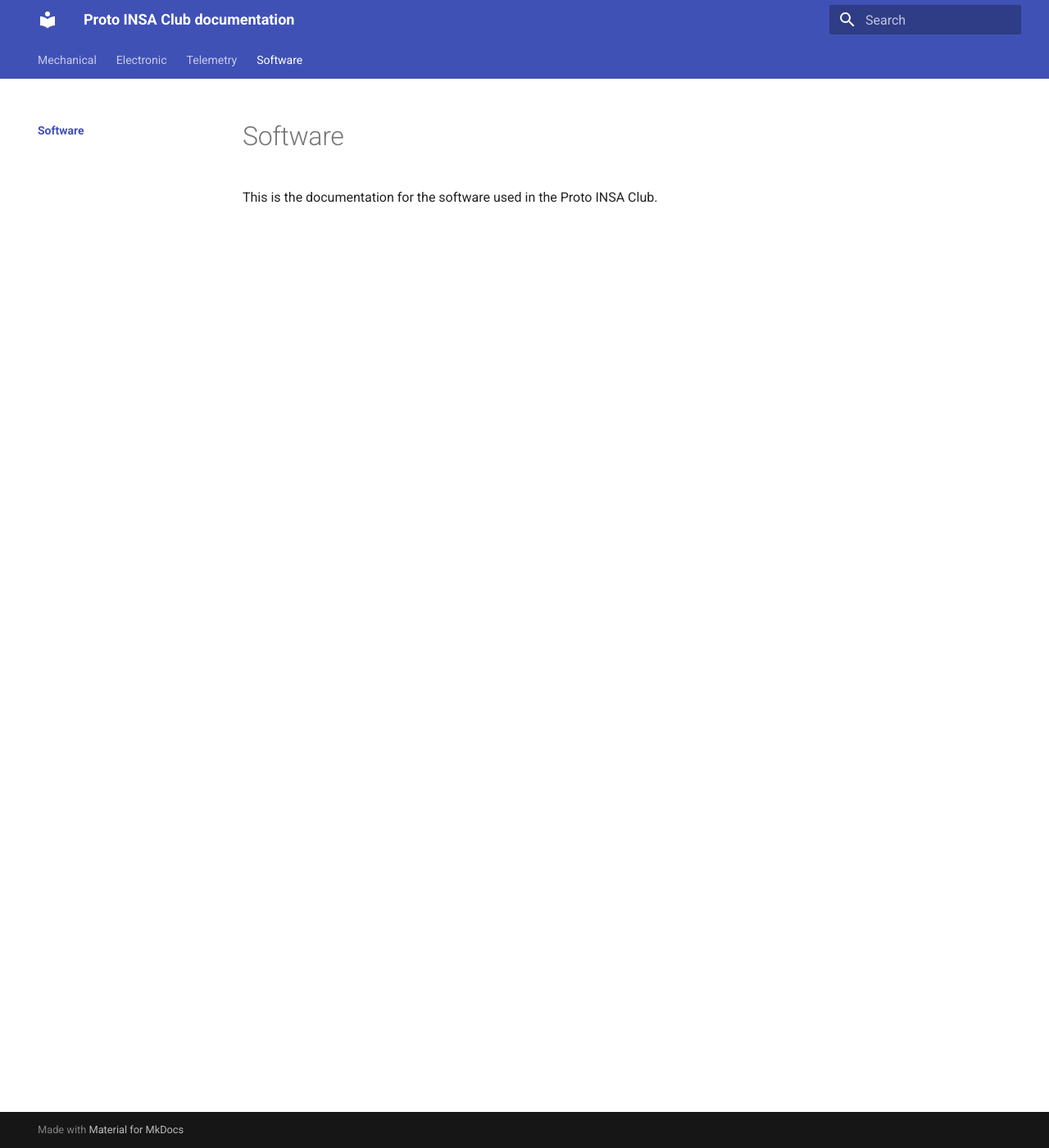
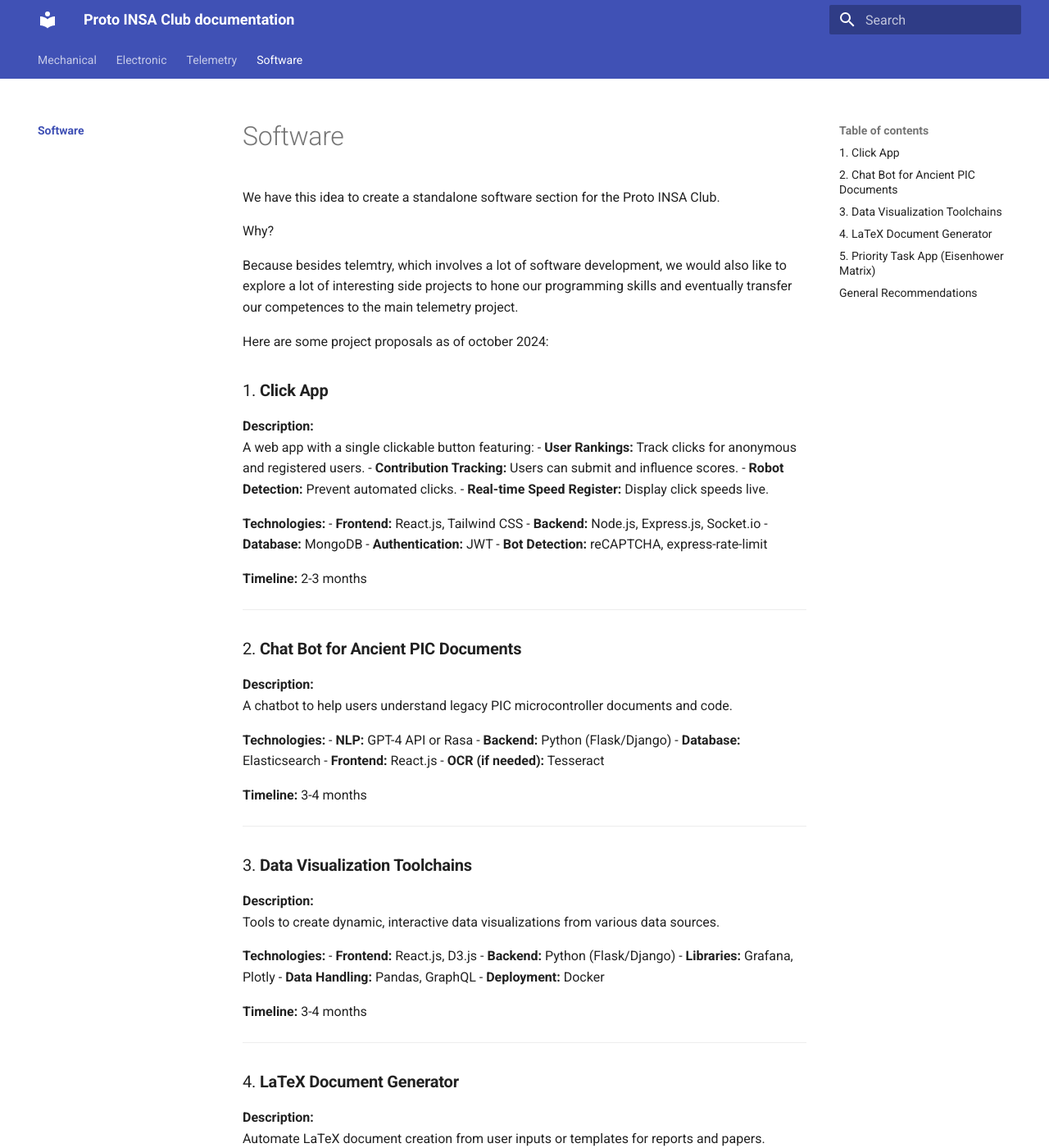
Before and after one commit to ProtoINSAClub/mkdoc-static-website, an MkDocs documentation site: the page built from docs/software/index.md, in a window 1280 px wide and 1400 px high. Shown: the whole window at 82% size. Built offline with MkDocs 1.6.1 and Material for MkDocs 9.7.7, drawn with Linux system fonts in a browser that asks for light colours; some of the changed text lies outside the part shown.

Commit message:
Software index.md proposal

```diff
--- a/docs/software/index.md
+++ b/docs/software/index.md
@@ -1,4 +1,109 @@
 
 # Software
 
-This is the documentation for the software used in the Proto INSA Club.
+We have this idea to create a standalone software section for the Proto INSA Club.
+
+Why?
+
+Because besides telemtry, which involves a lot of software development, we would also like to explore a lot of interesting side projects to hone our programming skills and eventually transfer our competences to the main telemetry project.
+
+Here are some project proposals as of october 2024:
+
+
+### 1. **Click App**
+
+**Description:**
+A web app with a single clickable button featuring:
+- **User Rankings:** Track clicks for anonymous and registered users.
+- **Contribution Tracking:** Users can submit and influence scores.
+- **Robot Detection:** Prevent automated clicks.
+- **Real-time Speed Register:** Display click speeds live.
+
+**Technologies:**
+- **Frontend:** React.js, Tailwind CSS
+- **Backend:** Node.js, Express.js, Socket.io
+- **Database:** MongoDB
+- **Authentication:** JWT
+- **Bot Detection:** reCAPTCHA, express-rate-limit
+
+**Timeline:** 2-3 months
+
+---
+
+### 2. **Chat Bot for Ancient PIC Documents**
+
+**Description:**
+A chatbot to help users understand legacy PIC microcontroller documents and code.
+
+**Technologies:**
+- **NLP:** GPT-4 API or Rasa
+- **Backend:** Python (Flask/Django)
+- **Database:** Elasticsearch
+- **Frontend:** React.js
+- **OCR (if needed):** Tesseract
+
+**Timeline:** 3-4 months
+
+---
+
+### 3. **Data Visualization Toolchains**
+
+**Description:**
+Tools to create dynamic, interactive data visualizations from various data sources.
+
+**Technologies:**
+- **Frontend:** React.js, D3.js
+- **Backend:** Python (Flask/Django)
+- **Libraries:** Grafana, Plotly
+- **Data Handling:** Pandas, GraphQL
+- **Deployment:** Docker
+
+**Timeline:** 3-4 months
+
+---
+
+### 4. **LaTeX Document Generator**
+
+**Description:**
+Automate LaTeX document creation from user inputs or templates for reports and papers.
+
+**Technologies:**
+- **Frontend:** React.js
+- **Backend:** Python (Flask/Django)
+- **LaTeX Compilation:** pdflatex
+- **Templates:** Jinja2
+- **Storage:** AWS S3
+- **Authentication:** OAuth 2.0
+
+**Timeline:** 2-3 months
+
+---
+
+### 5. **Priority Task App (Eisenhower Matrix)**
+
+**Description:**
+Task manager categorizing tasks by importance and urgency to prioritize effectively.
+
+**Technologies:**
+- **Frontend:** React.js or Flutter
+- **Backend:** Node.js (Express.js) or Firebase
+- **Database:** Firestore
+- **State Management:** Redux
+- **Visualization:** Chart.js
+- **Authentication:** Firebase Auth
+
+**Timeline:** 2-3 months
+
+---
+
+## **General Recommendations**
+
+- **Agile Methodology:** Use Scrum/Kanban for iterative development.
+- **Version Control:** Git with GitHub/GitLab.
+- **Documentation:** Maintain clear project docs.
+- **Testing:** Implement automated tests.
+- **CI/CD:** Set up pipelines with GitHub Actions or similar.
+
+---
+
+Reminder: the Technologies and Timelines are AI generated and should be taken with a grain of salt.
```
